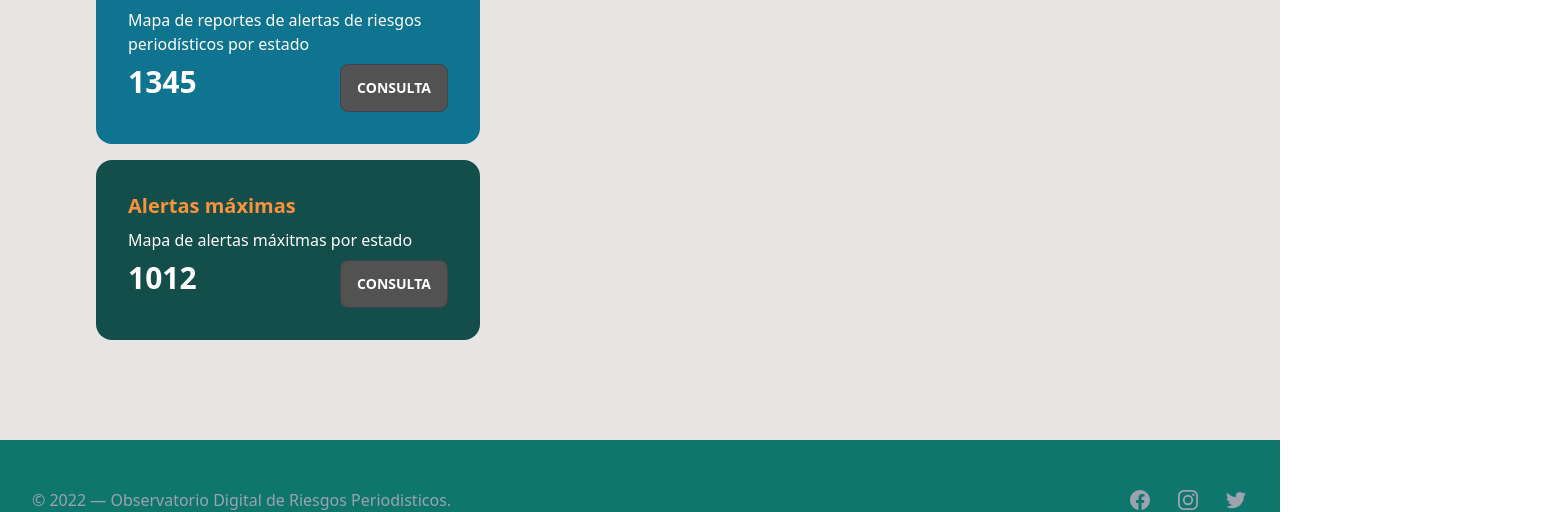
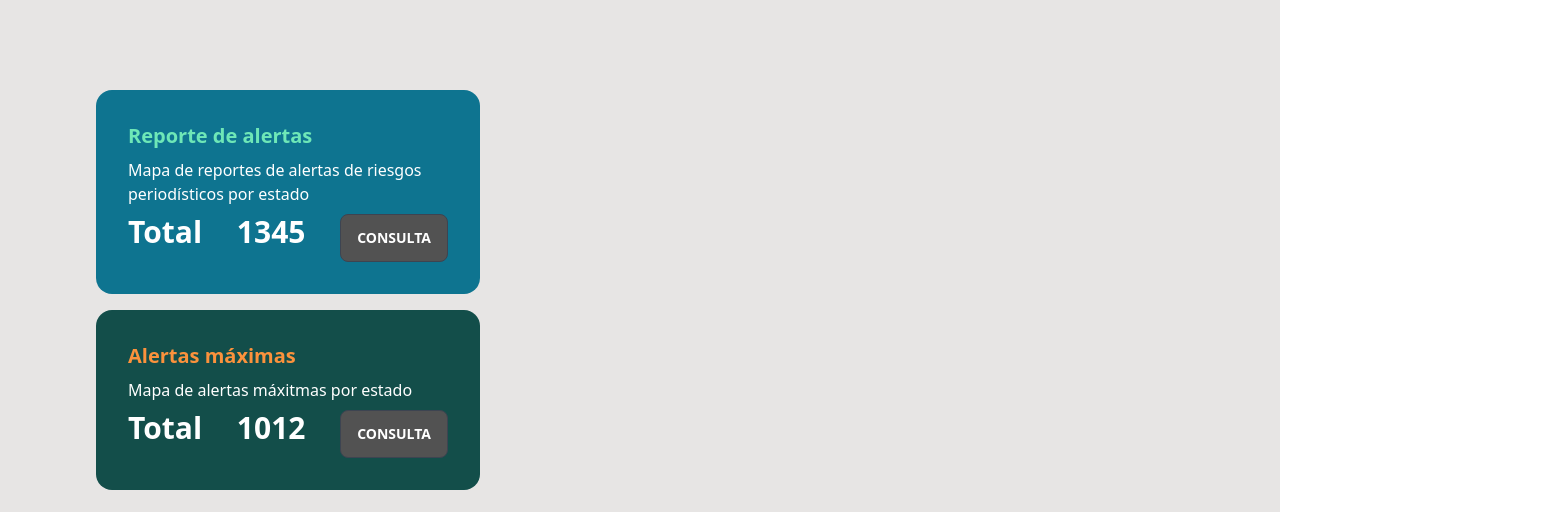
Before and after one commit to Avzolem/alertaprensanext, a Next.js app: page / in a window 1280 px wide. Shown: the part 224-736 px from the top of the page, 1544 px wide, since content can reach past the window. Built offline with nearby package versions, Linux system fonts and the light colour scheme; no server answers.

Commit message:
Resize map

```diff
--- a/components/Card.js
+++ b/components/Card.js
@@ -16,7 +16,8 @@ const Card = ({ title, text, type, setMapLoader, total }) => {
           </h2>
           <p>{text}</p>
 
-          <div className="card-actions justify-end">
+          <div className="card-actions place-content-center">
+            <p className="text-bold font-bold text-3xl">Total</p>
             <p className="text-bold font-extrabold text-3xl">{total}</p>
             <button
               className="btn bg-neutral-600"
--- a/pages/index.js
+++ b/pages/index.js
@@ -154,7 +154,7 @@ export default function Home() {
                 )}{" "}
               </div>
               <div className="w-7/12">
-                <div className="hidden container lg:flex h-[600px] w-[700px] overflow-hidden ">
+                <div className="hidden container lg:flex h-[600px] w-[700px] overflow-hidden xl:flex  xl:h-[900px] xl:w-[1000px]  ">
                   {maploader === "reportsMap" && (
                     <>
                       <Map
```
